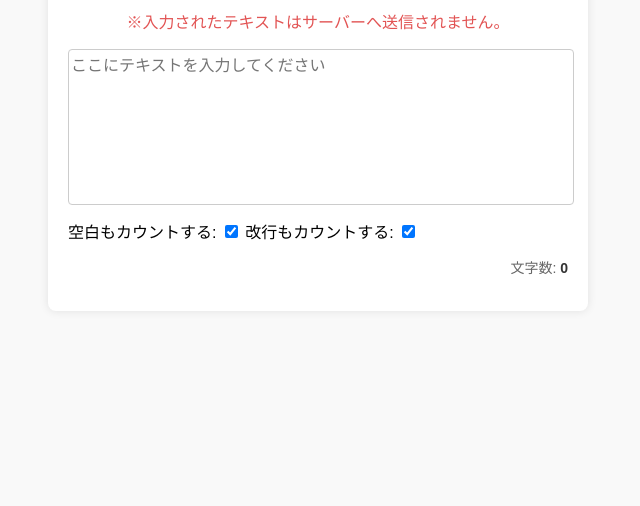
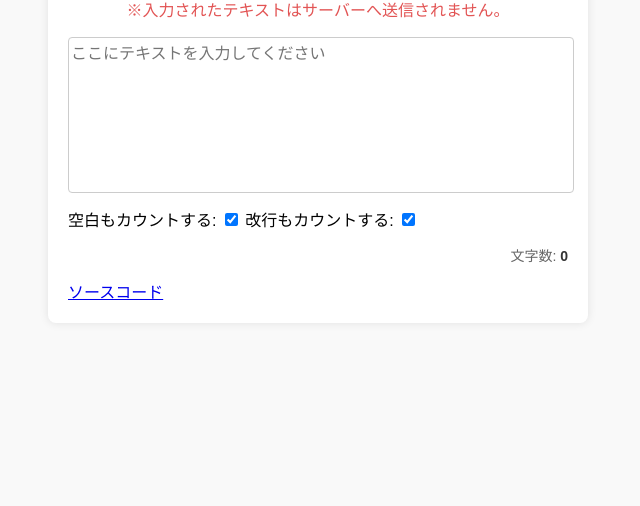
Before and after one commit to kk0128jp/text-counter, a plain HTML site: page index.html in a window 1280 px wide. Shown: the part 294-800 px from the top of the page, without its empty margins (322-962 px from the left). Drawn offline with Linux system fonts and the light colour scheme.

Commit message:
Update index.html

```diff
--- a/index.html
+++ b/index.html
@@ -61,6 +61,7 @@
         <label for="countNewlines">改行もカウントする:</label>
         <input type="checkbox" id="countNewlines" checked>
         <p class="count-result">文字数: <span id="characterCount">0</span></p>
+        <a href="https://github.com/kk0128jp/text-counter">ソースコード</a>
     </div>
 
     <script>
```
